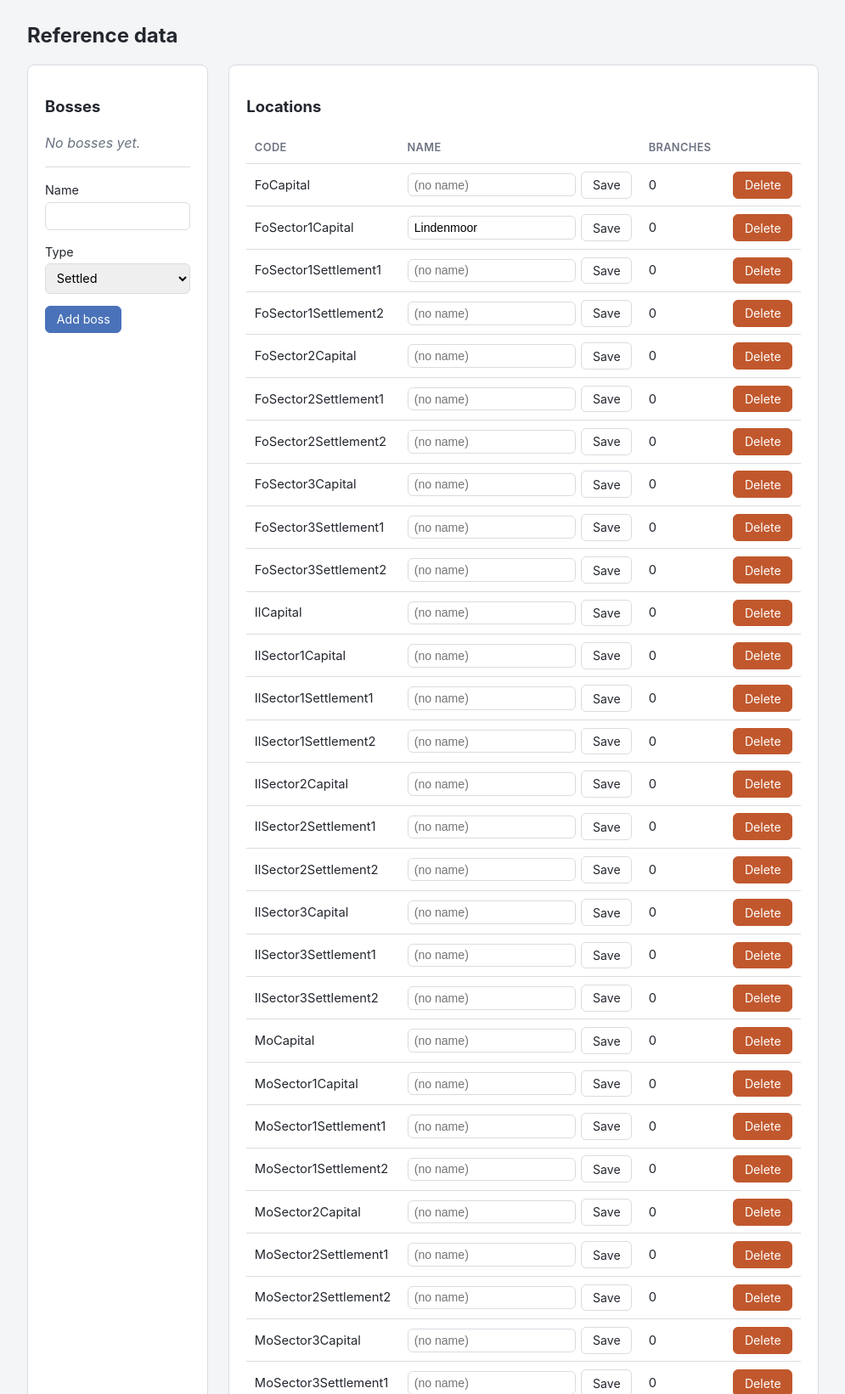
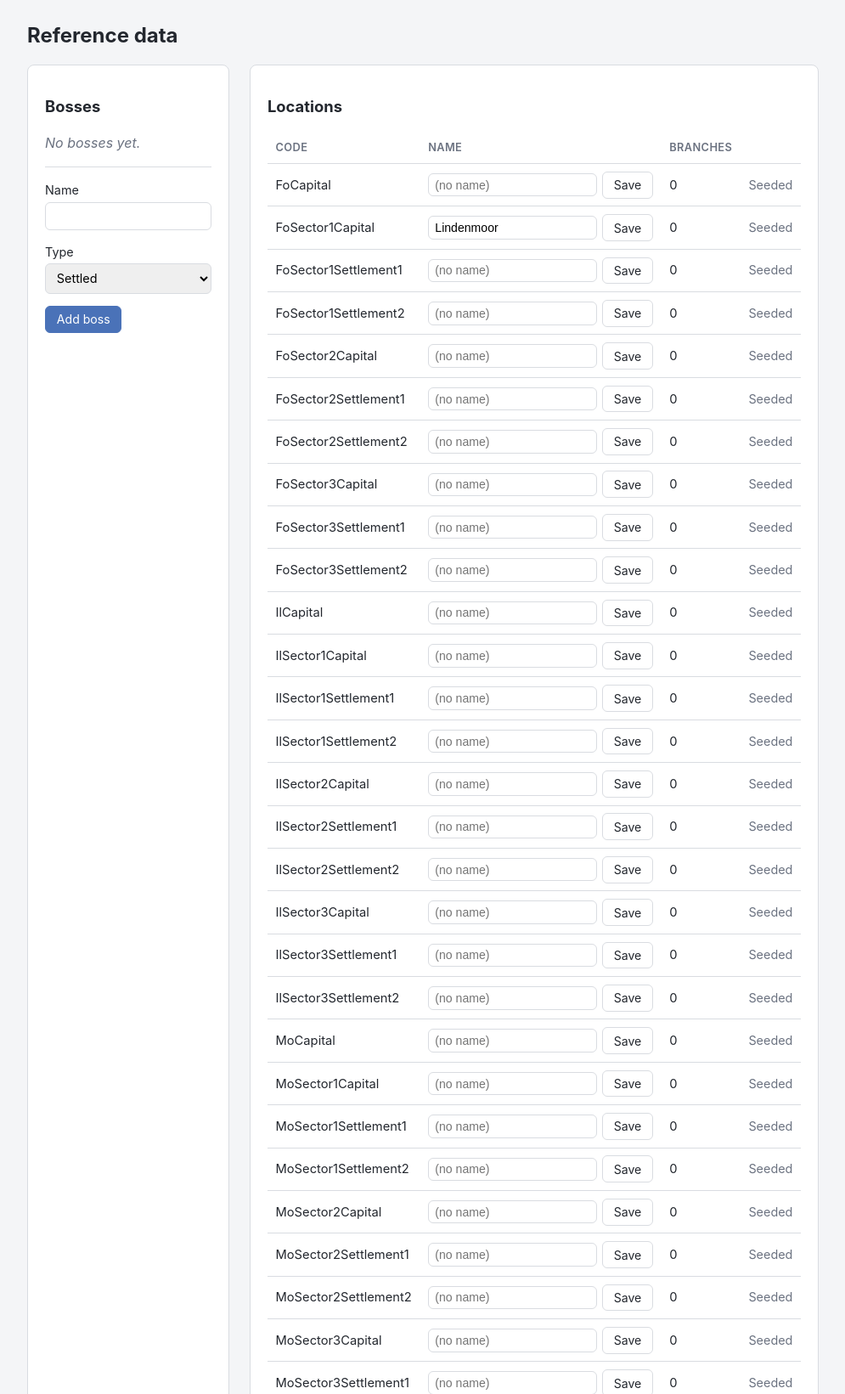
Before and after one commit to Teyvill/abotqbalance, a Flask app: page /reference in a window 1280 px wide. Shown: the part 52-1693 px from the top of the page at 85% size, without its empty margins (142-1137 px from the left). Run offline with Flask 3, Linux system fonts and the light colour scheme; the visitor is signed in with stand-in values (Sample User, id 1); data comes from the database, SQL or seed files in the repository; data that the repository does not hold is empty.

Commit message:
Protect seeded locations from deletion
The 30 scheme locations plus World Pillar are seeded, so they can no
longer be deleted: the delete route rejects them and the reference page
shows a 'Seeded' label instead of a Delete button. Any non-seeded
location added later remains deletable.

https://claude.ai/code/session_01Q2umiVAEfQW97m6KRqKVEf

```diff
--- a/app.py
+++ b/app.py
@@ -30,6 +30,7 @@ from db import (
     CONTINENTS,
     METHODS,
     SECTORS,
+    SEEDED_LOCATION_CODES,
     SETTLEMENTS,
     get_db,
     init_db,
@@ -697,6 +698,7 @@ def reference():
         sectors=SECTORS,
         settlements=SETTLEMENTS,
         boss_types=BOSS_TYPES,
+        seeded_codes=SEEDED_LOCATION_CODES,
     )
 
 
@@ -782,6 +784,13 @@ def rename_location(location_id):
 @require_role("admin")
 def delete_location(location_id):
     conn = get_db()
+    row = conn.execute(
+        "SELECT code FROM locations WHERE id = ?", (location_id,)
+    ).fetchone()
+    if row and row["code"] in SEEDED_LOCATION_CODES:
+        conn.close()
+        flash("Seeded locations cannot be deleted.", "error")
+        return redirect(url_for("reference"))
     conn.execute("DELETE FROM locations WHERE id = ?", (location_id,))
     conn.commit()
     conn.close()
--- a/db.py
+++ b/db.py
@@ -61,6 +61,16 @@ def seed_location_codes():
                     (continent + sector + settlement, continent, sector, settlement)
                 )
     return rows
+
+
+# The special World Pillar location, seeded alongside the scheme locations.
+WORLD_CODE = "World"
+WORLD_NAME = "World Pillar"
+
+# Codes of all seeded locations. These are protected: they cannot be deleted.
+SEEDED_LOCATION_CODES = frozenset(
+    [code for code, _c, _s, _st in seed_location_codes()] + [WORLD_CODE]
+)
 
 
 def get_db():
@@ -226,7 +236,7 @@ def init_db():
     # new and already-seeded databases.
     conn.execute(
         "INSERT OR IGNORE INTO locations (code, name) VALUES (?, ?)",
-        ("World", "World Pillar"),
+        (WORLD_CODE, WORLD_NAME),
     )
 
     conn.commit()
--- a/templates/reference.html
+++ b/templates/reference.html
@@ -89,9 +89,13 @@
                     <td>{{ loc.branch_count }}</td>
                     {% if can_admin %}
                     <td class="row-actions">
+                        {% if loc.code in seeded_codes %}
+                        <span class="muted">Seeded</span>
+                        {% else %}
                         <button type="button" class="btn btn-danger"
                                 data-delete-action="{{ url_for('delete_location', location_id=loc.id) }}"
                                 data-delete-label="location &quot;{{ loc.code }}&quot;">Delete</button>
+                        {% endif %}
                     </td>
                     {% endif %}
                 </tr>
```
